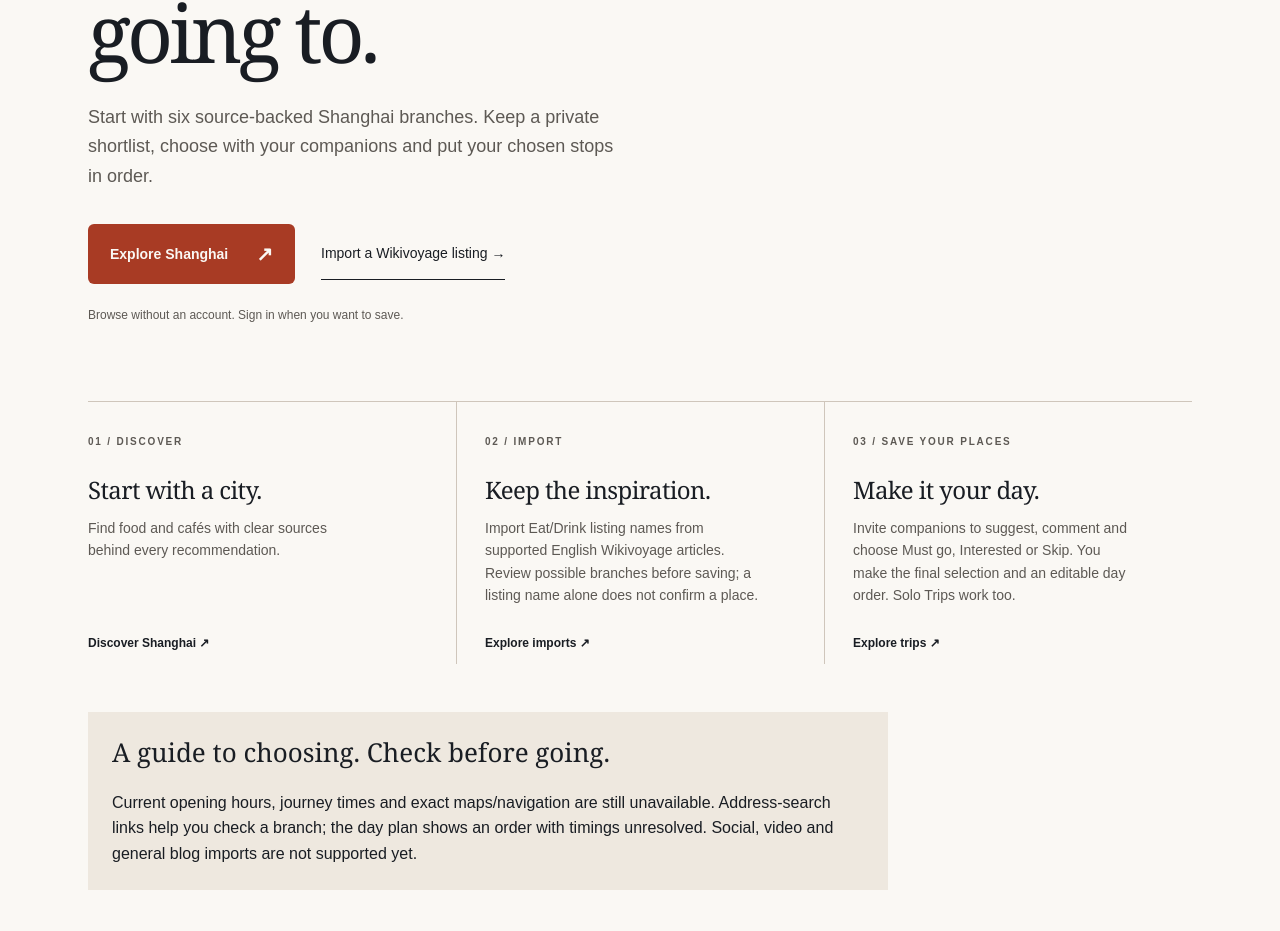
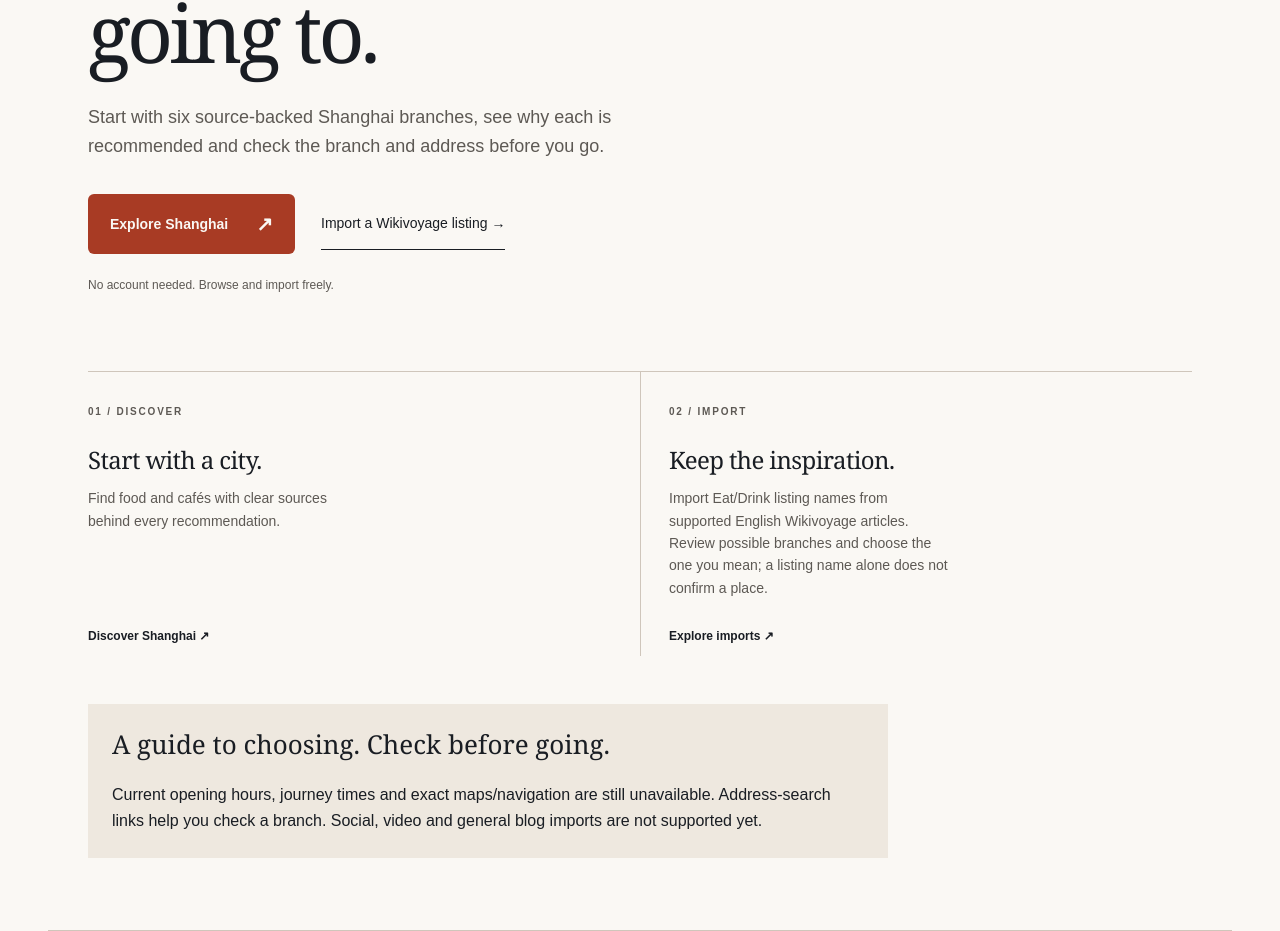
Before and after one commit to CloudKai/WhereToVisit, a Next.js app: page / in a window 1280 px wide. Shown: the part 301-1232 px from the top of the page. Built offline with nearby package versions, Linux system fonts and the light colour scheme.

Commit message:
Hide private Trips and sign-in from the product surface

```diff
--- a/src/app/globals.css
+++ b/src/app/globals.css
@@ -182,7 +182,7 @@ main {
 }
 .entry-grid {
   display: grid;
-  grid-template-columns: repeat(3, minmax(0, 1fr));
+  grid-template-columns: repeat(2, minmax(0, 1fr));
   border-top: 1px solid var(--line);
 }
 .entry-card {
--- a/src/app/layout.tsx
+++ b/src/app/layout.tsx
@@ -5,7 +5,7 @@ import "./globals.css";
 export const metadata: Metadata = {
   title: "WhereToVisit — Inspiration to a day out",
   description:
-    "Discover Shanghai food and cafés, bring your inspiration, and choose places together.",
+    "Discover Shanghai food and cafés, understand why they are recommended, and bring your inspiration.",
 };
 export default function Layout({ children }: { children: React.ReactNode }) {
   return (
--- a/src/app/page.tsx
+++ b/src/app/page.tsx
@@ -9,9 +9,8 @@ export default function Home() {
           <br className="desktop-break" /> going to.
         </h1>
         <p className="lead">
-          Start with six source-backed Shanghai branches. Keep a private
-          shortlist, choose with your companions and put your chosen stops in
-          order.
+          Start with six source-backed Shanghai branches, see why each is
+          recommended and check the branch and address before you go.
         </p>
         <div className="actions">
           <Link className="button" href="/discover">
@@ -21,9 +20,7 @@ export default function Home() {
             Import a Wikivoyage listing →
           </Link>
         </div>
-        <p className="scope">
-          Browse without an account. Sign in when you want to save.
-        </p>
+        <p className="scope">No account needed. Browse and import freely.</p>
       </section>
       <section className="entry-grid" aria-label="Ways to get started">
         <Link className="entry-card" href="/discover">
@@ -39,29 +36,18 @@ export default function Home() {
           <h2>Keep the inspiration.</h2>
           <p>
             Import Eat/Drink listing names from supported English Wikivoyage
-            articles. Review possible branches before saving; a listing name
-            alone does not confirm a place.
+            articles. Review possible branches and choose the one you mean; a
+            listing name alone does not confirm a place.
           </p>
           <span className="card-link">Explore imports ↗</span>
-        </Link>
-        <Link className="entry-card" href="/trips">
-          <span className="step">03 / SAVE YOUR PLACES</span>
-          <h2>Make it your day.</h2>
-          <p>
-            Invite companions to suggest, comment and choose Must go, Interested
-            or Skip. You make the final selection and an editable day order.
-            Solo Trips work too.
-          </p>
-          <span className="card-link">Explore trips ↗</span>
         </Link>
       </section>
       <aside className="home-boundaries" aria-label="Before your visit">
         <h2>A guide to choosing. Check before going.</h2>
         <p>
           Current opening hours, journey times and exact maps/navigation are
-          still unavailable. Address-search links help you check a branch; the
-          day plan shows an order with timings unresolved. Social, video and
-          general blog imports are not supported yet.
+          still unavailable. Address-search links help you check a branch.
+          Social, video and general blog imports are not supported yet.
         </p>
       </aside>
     </>
--- a/src/components/discovery.tsx
+++ b/src/components/discovery.tsx
@@ -485,8 +485,7 @@ export function Discovery({
               Reviewed order keeps up to {limit} places per category after
               filters, with fewer where coverage is small. This is not a
               popularity or rating ranking. Surprise me picks one displayed
-              candidate; repeats are possible. Inspecting never saves a Place or
-              changes a Trip.
+              candidate; repeats are possible.
             </p>
             <p className="filter-note">
               Known price bands use sourced CNY amounts. Unknown prices do not
--- a/src/components/primary-navigation.tsx
+++ b/src/components/primary-navigation.tsx
@@ -6,7 +6,6 @@ const destinations = [
   ["/", "Home"],
   ["/discover", "Discover"],
   ["/import", "Import"],
-  ["/trips", "Trips"],
 ] as const;
 
 export function PrimaryNavigation() {
--- a/src/components/reference-branch-choice.tsx
+++ b/src/components/reference-branch-choice.tsx
@@ -106,7 +106,7 @@ export function ReferenceBranchChoice({
       )}
       <p>
         This is your judgment, not an extracted or verified match, creator
-        endorsement or social recommendation. It does not save to a Trip.
+        endorsement or social recommendation.
       </p>
       {!editing ? (
         <button type="button" onClick={() => void open()}>
--- a/src/components/social-references.tsx
+++ b/src/components/social-references.tsx
@@ -44,7 +44,7 @@ export function SocialReferences({
         );
       if (retained.current && value.references.length === 0)
         setStatus(
-          "A temporary social draft was removed or expired. Saved Trips and article imports are separate.",
+          "A temporary social draft was removed or expired. Article imports are separate.",
         );
       if (initialLoad.current) {
         if (!entryDecided.current) setEntryOpen(value.references.length === 0);
@@ -216,8 +216,7 @@ export function SocialReferences({
     <div className="social-references" aria-busy={busy}>
       <p className="notice reference-privacy">
         Private to this browser, including on a shared device. Anyone using this
-        browser can see these drafts after sign-in, sign-out or account
-        switching. Nothing transfers to an account or Trip.
+        browser can see these drafts.
       </p>
       <p className="reference-lifetime">
         Up to 20 drafts · 24 hours from creation · reads never extend expiry.
```
Also changed, not shown: src/app/join/[token]/page.tsx (+4 -18 lines), src/app/shared-trips/[id]/page.tsx (+4 -18 lines), src/app/trips/page.tsx (+6 -21 lines), src/components/catalogue-list.tsx (+4 -12 lines), src/components/content-import.tsx (+4 -13 lines), 2 other files (tests, documents, lock files or other folders).
